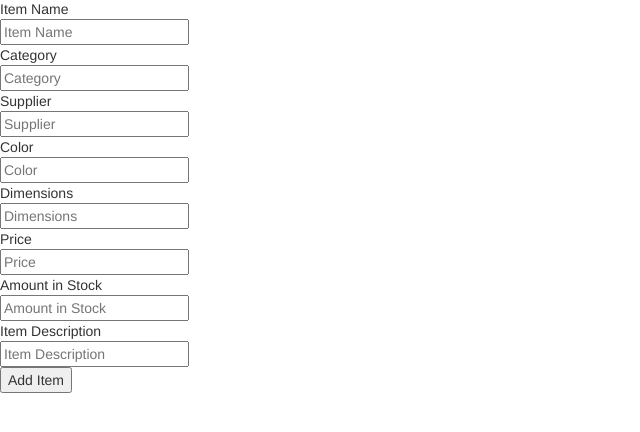
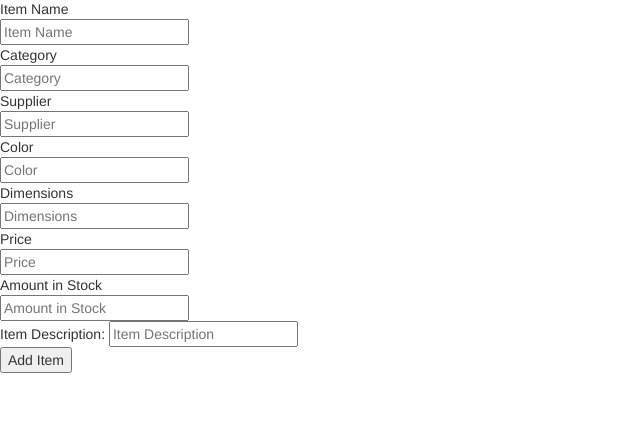
Before and after one commit to aclendenen/Fundamentals, a PHP site: page /Fundamentals/add_item.php in a window 1280 px wide. Shown: the part 127-559 px from the top of the page, without its empty margins (0-640 px from the left). Run offline with PHP 8.4, Linux system fonts and the light colour scheme; the visitor is signed in with stand-in values (Sample User, id 1); some libraries are stand-ins or nearby versions.

Commit message:
testing combined field

```diff
--- a/php/add_item.php
+++ b/php/add_item.php
@@ -40,8 +40,10 @@
 		      <div class= "container_field center_elements">Amount in Stock</div>
 		      <input class= "med_field inline_rt nav_element" type= "number" min="0" step="1" name= "itemStock" placeholder= "Amount in Stock" required></input>
 
-		      <div class= "container_field center_elements">Item Description</div>
+		      <div class= "container_field center_elements">Item Description:
 		      <input class= "med_field inline_rt nav_element" type= "text" name="itemDescription" placeholder="Item Description" required></input>
+		      </div>
+
 		   </div>
 		<div class= "container_footer center_elements">
 			<button type= "submit" id="addItem_button" name="addItem_button" class= "center_elements green_btn">Add Item</button>
```
